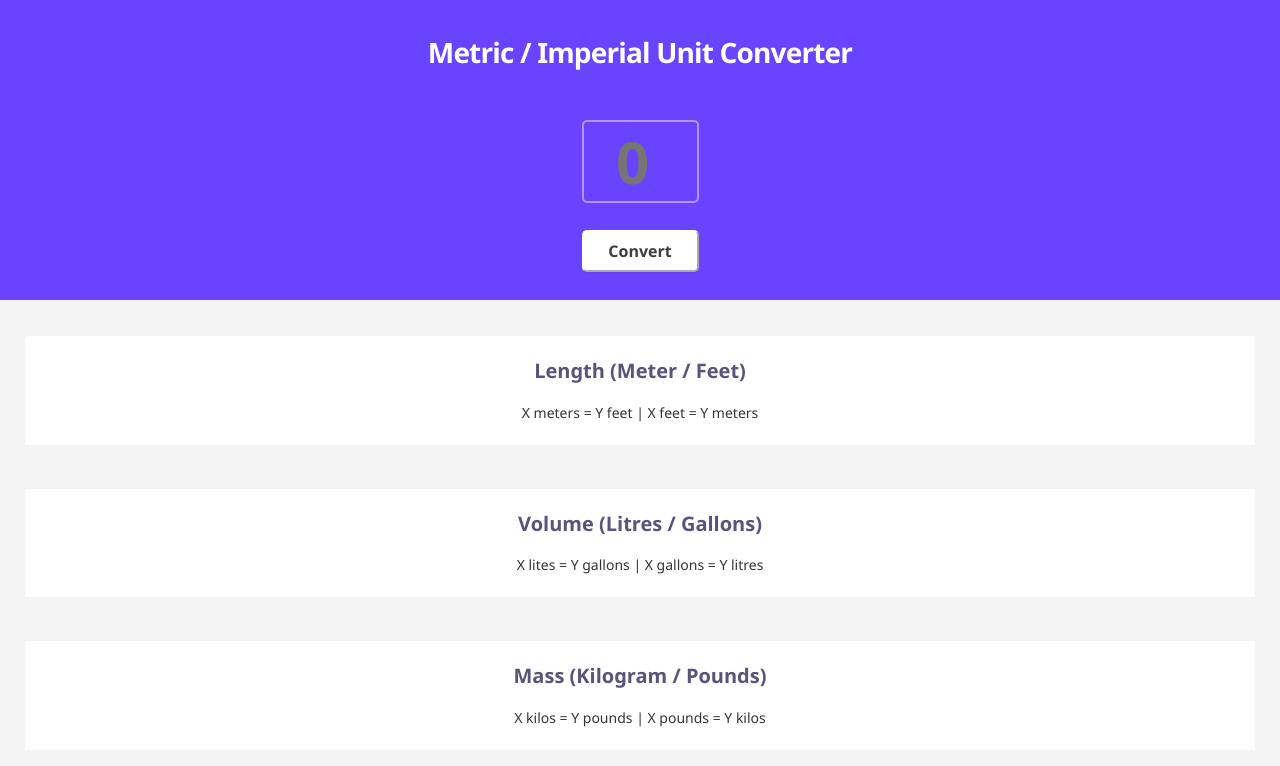
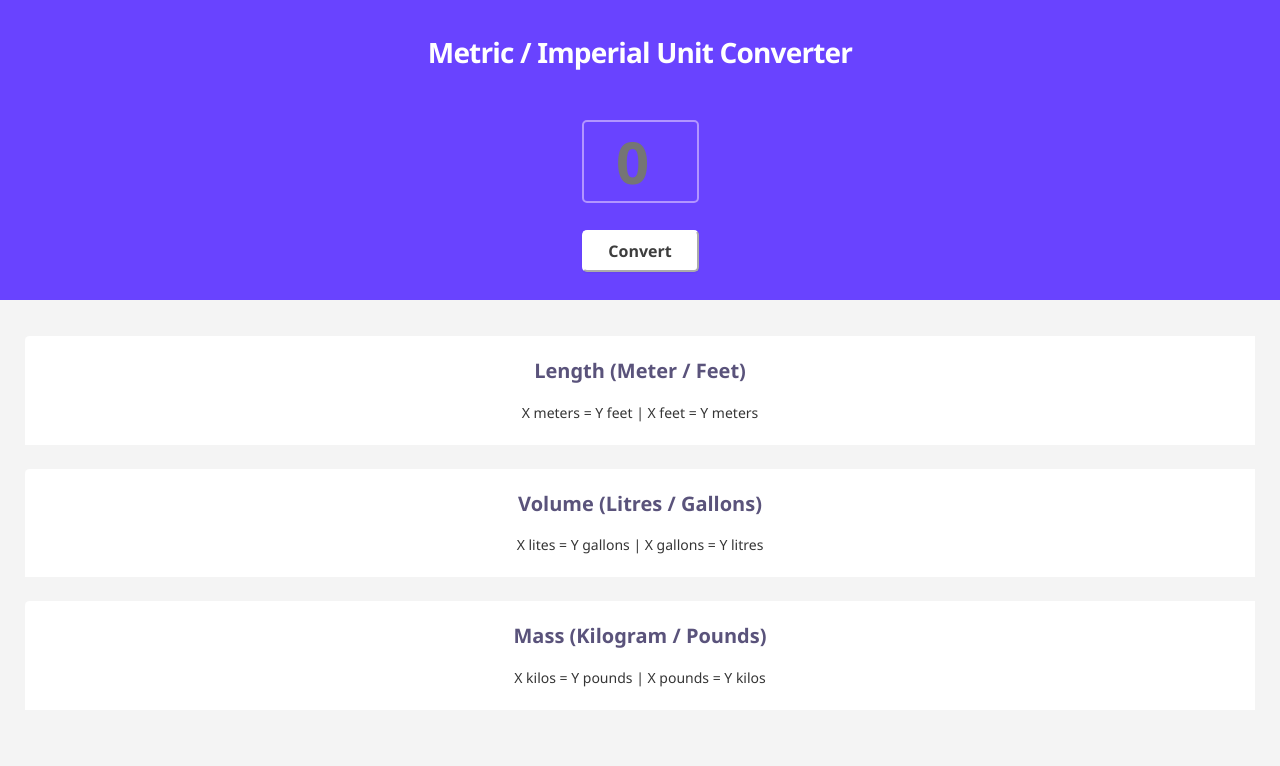
Before and after one commit to krishnaprasad2201/unit-converter-updated, a plain HTML site: page index.html in a window 1280 px wide. Drawn offline with nearby package versions, Linux system fonts and the light colour scheme.

Commit message:
Update index.css

```diff
--- a/index.css
+++ b/index.css
@@ -106,7 +106,7 @@ h1 {
 
     margin-left: 25px ;
     margin-right: 25px ;
-    margin-top: 44px;
+    margin-top: 24px;
 }
 
 #tabthree {
@@ -121,7 +121,7 @@ h1 {
 
     margin-left: 25px ;
     margin-right: 25px ;
-    margin-top: 44px;
+    margin-top: 24px;
 }
 
 h2 {
```
